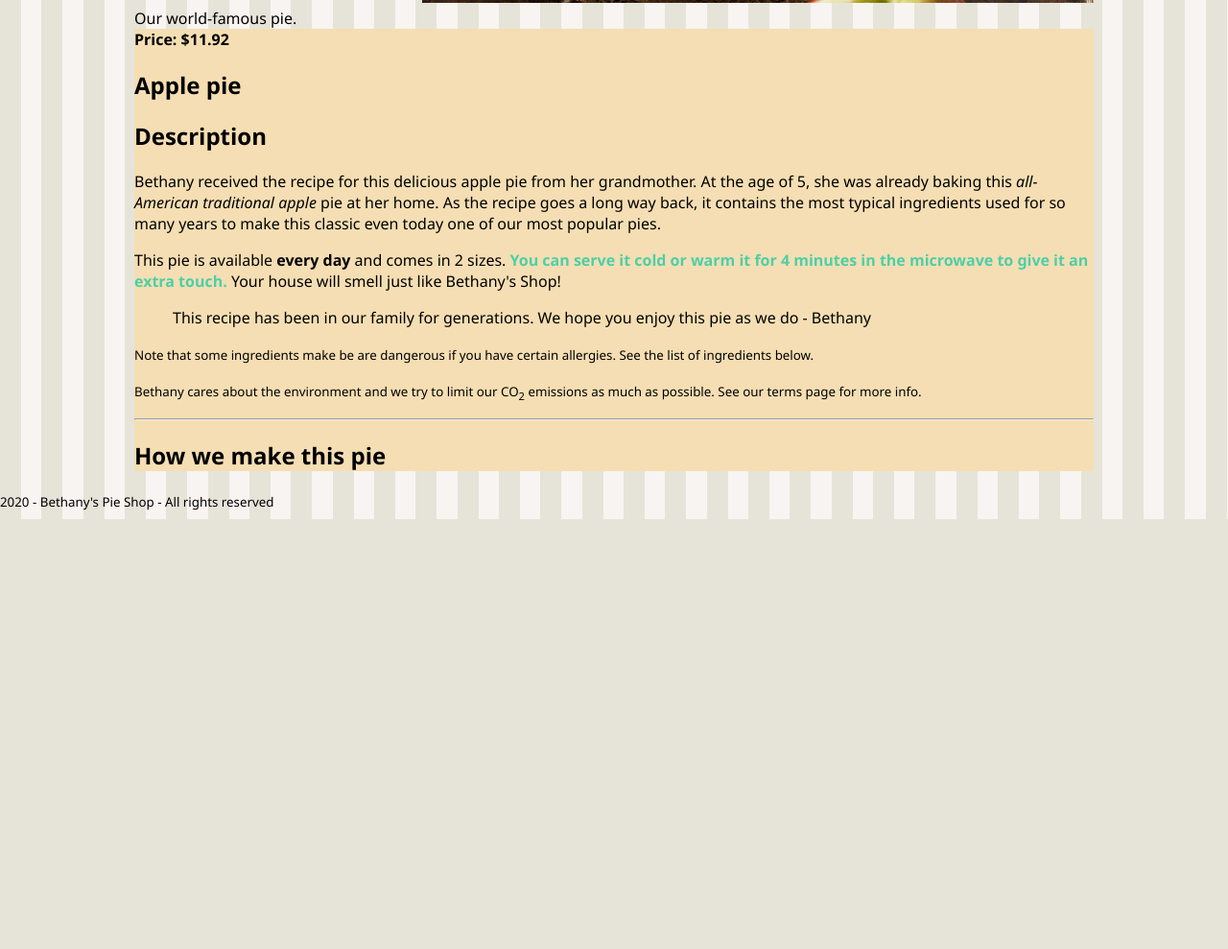
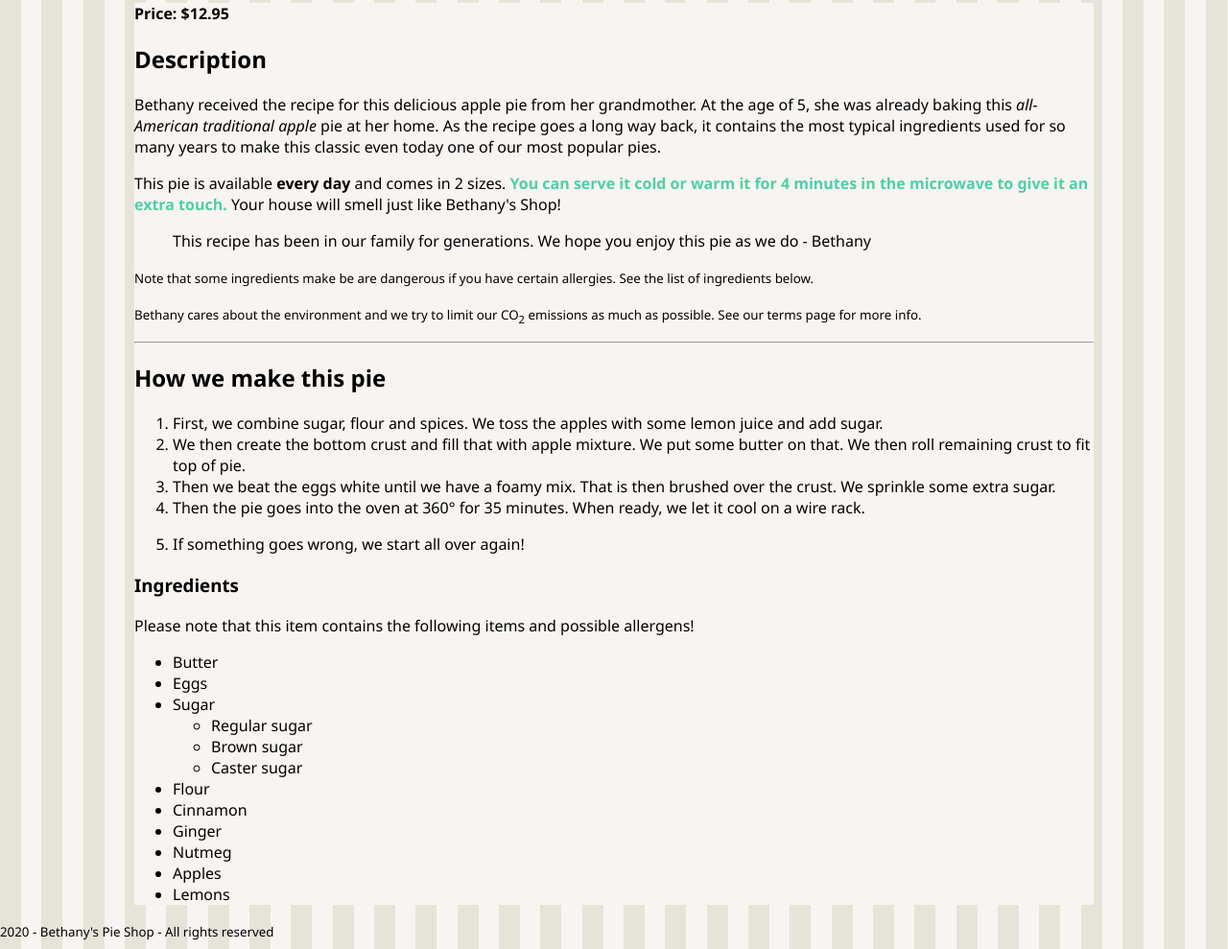
Before and after one commit to shivsan/learning-html, a plain HTML site: page apple-pie.html in a window 1280 px wide. Shown: the part 580-1569 px from the top of the page at 96% size. Before the commit the page ends 1121 px from the top, so only its background shows below. Drawn offline with Linux system fonts and the light colour scheme.

Commit message:
Rest-baked pie detail page.

```diff
--- a/apple-pie.html
+++ b/apple-pie.html
@@ -53,14 +53,19 @@
                 </header>
                 <input type="search" class="searchbox" placeholder="Search our store"/>
             </aside>
+            <main id="main">
+                <article>
                     <div>
-                <h1>Apple pie</h1>
-                <img src="images/products/applepie.jpg" width="700px"/>
-                <figcaption>Our world-famous pie.</figcaption>
+                        <header>
+                            <h1 style="font-size:35px;color:#a593c2">Apple pie</h1>
+                        </header>
+                        <figure>
+                            <img src="images/products/applepie.jpg" width="600" alt="Apple pie" />
+                            <figcaption>Our world-famous apple pie</figcaption>
+                        </figure>
                     </div>
-            <div style="background-color: wheat">
-                <strong>Price: $11.92</strong>
-                <h2>Apple pie</h2>
+                    <div style="background-color:#f8f4f1;">
+                        <strong>Price: $12.95</strong>
                         <h2>Description</h2>
                         <p>
                             Bethany received the recipe for this delicious apple pie from her grandmother. At the age of 5,
@@ -95,8 +100,50 @@
                         <hr>
 
                         <h2>How we make this pie</h2>
+                        <ol>
+                            <li>
+                                First, we combine sugar, flour and spices. We toss the apples with some lemon juice and add
+                                sugar.
+                            </li>
+                            <li>We then create the bottom crust and fill that with apple mixture. We put some butter on
+                                that. We
+                                then roll remaining crust to fit top of pie.
+                            </li>
+                            <li>Then we beat the eggs white until we have a foamy mix. That is then brushed over the crust.
+                                We
+                                sprinkle some extra sugar.
+                            </li>
+                            <li>Then the pie goes into the oven at 360° for 35 minutes. When ready, we let it cool on a wire
+                                rack.
+                            </li>
+                        </ol>
+
+                        <ol start=5>
+                            <li>If something goes wrong, we start all over again!</li>
+                        </ol>
+
+                        <h3>Ingredients</h3>
+                        <p>Please note that this item contains the following items and possible allergens!</p>
+                        <ul>
+                            <li>Butter</li>
+                            <li>Eggs</li>
+                            <li>Sugar</li>
+                            <ul>
+                                <li>Regular sugar</li>
+                                <li>Brown sugar</li>
+                                <li>Caster sugar</li>
+                            </ul>
+                            <li>Flour</li>
+                            <li>Cinnamon</li>
+                            <li>Ginger</li>
+                            <li>Nutmeg</li>
+                            <li>Apples</li>
+                            <li>Lemons</li>
+                        </ul>
                     </div>
+                </article>
         </div>
+        </main>
         <footer style="clear: both">
             <small>2020 - Bethany's Pie Shop - All rights reserved</small>
         </footer>
```
Lines whose indentation alone changed are shown as unchanged.
